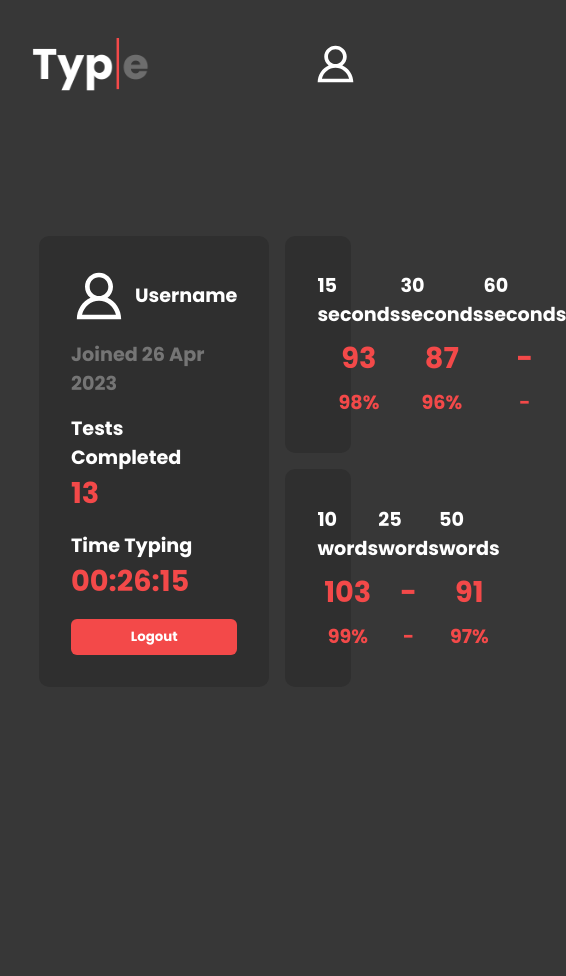
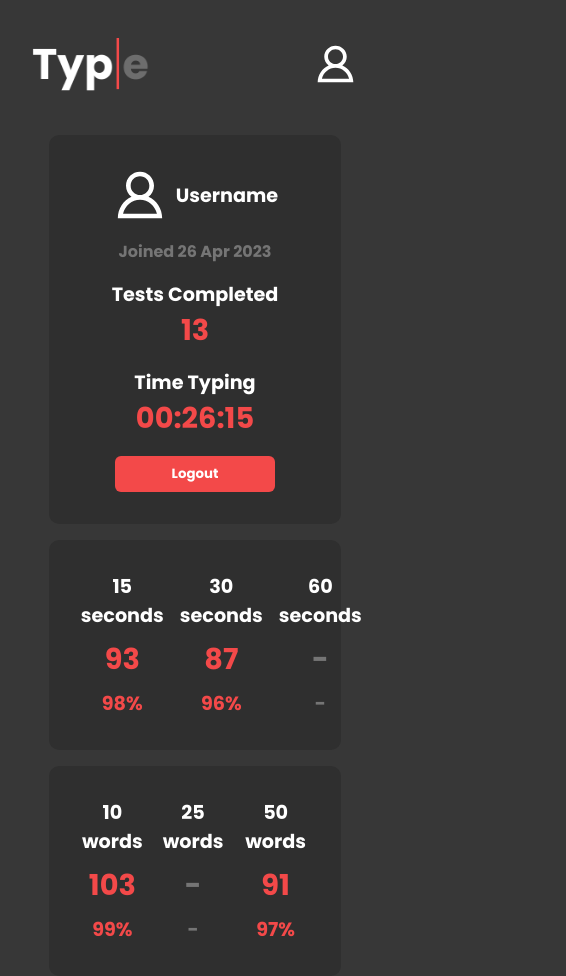
Before and after one commit to brandonlam4237/Typ, a React (Vite) app: page /stats in a window 390 px wide. Shown: the top 976 px of the page, 566 px wide, since content can reach past the window. Before the commit the page ends 844 px from the top, so only its background shows below. Built offline with nearby package versions, Linux system fonts and the light colour scheme.

Commit message:
feat: user stats responsive layout

```diff
--- a/src/client/pages/Stats.tsx
+++ b/src/client/pages/Stats.tsx
@@ -8,16 +8,18 @@ function Stats() {
         <div className="stats__grid-block-1">
           <div className="stats__user">
             <img src={userIcon} className="stats__user-icon" />
-            <p className="stats__title">Username</p>
+            <p>Username</p>
           </div>
-          <p style={{ color: "#757575" }}>Joined 26 Apr 2023</p>
+          <p style={{ color: "#757575", fontSize: "1rem" }}>
+            Joined 26 Apr 2023
+          </p>
 
-          <div>
-            <p className="stats__title">Tests Completed</p>
+          <div className="stats__grid-block-1-div">
+            <p>Tests Completed</p>
             <p className="stats__highlight stats__num-big">13</p>
           </div>
-          <div>
-            <p className="stats__title">Time Typing</p>
+          <div className="stats__grid-block-1-div">
+            <p>Time Typing</p>
             <p className="stats__highlight stats__num-big">00:26:15</p>
           </div>
           <button className="stats__logout-btn">Logout</button>
@@ -35,8 +37,8 @@ function Stats() {
           </div>
           <div className="stats__grid-block-col">
             <p className="stats__title">60 seconds</p>
-            <p className="stats__highlight stats__num-big">-</p>
-            <p className="stats__highlight">-</p>
+            <p className="stats__highlight stats__num-big stats__null">-</p>
+            <p className="stats__highlight stats__null">-</p>
           </div>
         </div>
         <div className="stats__grid-block">
@@ -47,8 +49,8 @@ function Stats() {
           </div>
           <div className="stats__grid-block-col">
             <p className="stats__title">25 words</p>
-            <p className="stats__highlight stats__num-big">-</p>
-            <p className="stats__highlight">-</p>
+            <p className="stats__highlight stats__num-big stats__null">-</p>
+            <p className="stats__highlight stats__null">-</p>
           </div>
           <div className="stats__grid-block-col">
             <p className="stats__title">50 words</p>
--- a/src/client/scss/stats.scss
+++ b/src/client/scss/stats.scss
@@ -7,13 +7,22 @@
   font-weight: bold;
   font-size: 1.2rem;
   height: calc(100vh - 12rem);
+  @media (max-width: 1050px) {
+    height: auto;
+    padding-bottom: 2rem;
+  }
 
   &__grid {
-    width: 80%;
+    width: 75%;
     max-width: 64rem;
     display: grid;
     grid-template-columns: 1fr 1fr 1fr;
     gap: 1rem;
+
+    @media (max-width: 1050px) {
+      display: flex;
+      flex-direction: column;
+    }
   }
 
   &__grid-block-1 {
@@ -25,6 +34,9 @@
     flex-direction: column;
     gap: 1rem;
     justify-content: center;
+    @media (max-width: 1050px) {
+      align-items: center;
+    }
   }
 
   &__grid-block {
@@ -34,6 +46,9 @@
     padding: 2rem;
     display: flex;
     justify-content: space-around;
+    @media (max-width: 1050px) {
+      gap: 1rem;
+    }
   }
 
   &__grid-block-col {
@@ -64,13 +79,34 @@
     color: $red;
   }
 
+  &__null {
+    color: $light-gray;
+  }
+
+  &__title {
+    text-align: center;
+  }
+
   &__logout-btn {
     background-color: $red;
     border: none;
     border-radius: 6px;
     padding: 0.5rem;
     font-weight: bold;
+
     color: white;
     cursor: pointer;
+
+    @media (max-width: 1050px) {
+      width: 10rem;
+    }
+  }
+
+  &__grid-block-1-div {
+    @media (max-width: 1050px) {
+      display: flex;
+      flex-direction: column;
+      align-items: center;
+    }
   }
 }
```
